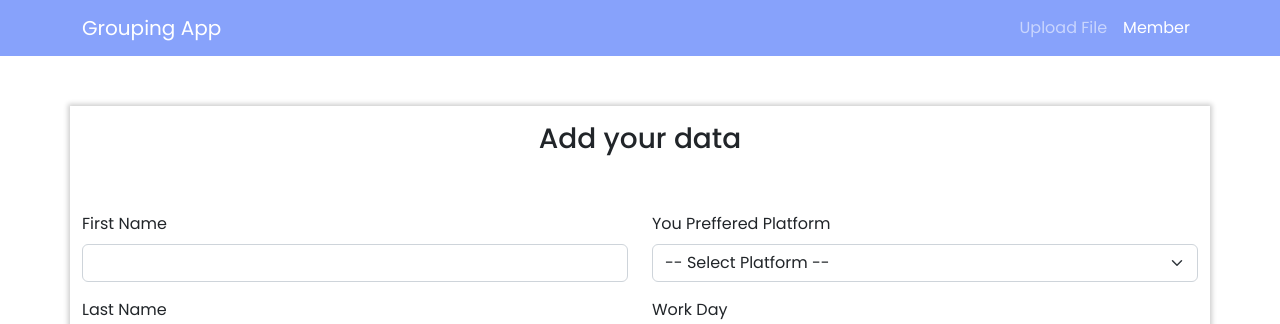
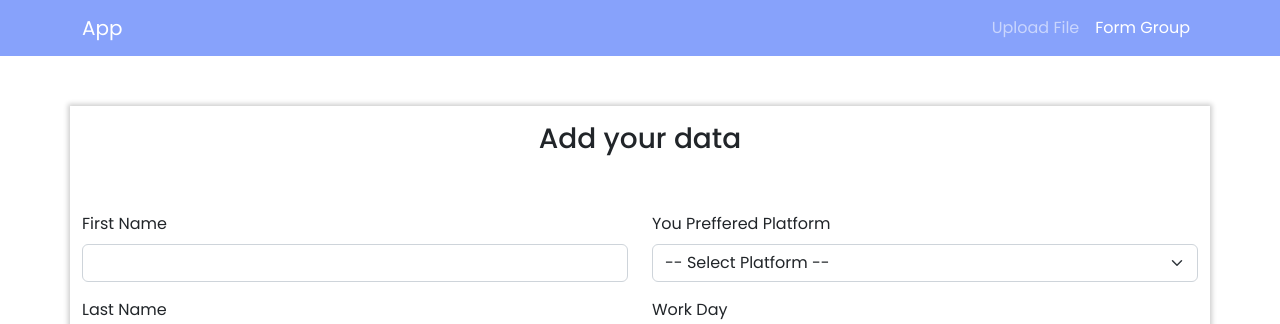
Before and after one commit to deyan-ardi/example-grouping-project, a PHP site: page /GanaDev-Project/user/member.php in a window 1280 px wide. Shown: the top 324 px of the page. Run offline with PHP 8.4, Linux system fonts and the light colour scheme.

Commit message:
fix revisi

```diff
--- a/user/components/_header.php
+++ b/user/components/_header.php
@@ -11,7 +11,7 @@ $page_name = substr($_SERVER["SCRIPT_NAME"], strrpos($_SERVER["SCRIPT_NAME"], "/
 if ($page_name == "index.php") {
     $page = "Upload File";
 } else {
-    $page = "Add Member";
+    $page = "Form Group";
 }
 ?>
-<title>Grouping App ~ <?= $page; ?></title>
+<title>App ~ <?= $page; ?></title>
--- a/user/components/_navbar.php
+++ b/user/components/_navbar.php
@@ -2,7 +2,7 @@
 
 <nav class="navbar navbar-dark navbar-expand-lg bg-custom-1">
     <div class="container">
-        <a class="navbar-brand" href="#">Grouping App</a>
+        <a class="navbar-brand" href="#">App</a>
         <button class="navbar-toggler" type="button" data-bs-toggle="collapse" data-bs-target="#navbarNav" aria-controls="navbarNav" aria-expanded="false" aria-label="Toggle navigation">
             <span class="navbar-toggler-icon"></span>
         </button>
@@ -12,7 +12,7 @@
                     <a class="nav-link <?= basename($_SERVER['SCRIPT_NAME']) == "index.php" ? "active" : "" ?>" aria-current="page" href="<?= $config['base_url']; ?>/user/index.php">Upload File</a>
                 </li>
                 <li class="nav-item">
-                    <a class="nav-link <?= basename($_SERVER['SCRIPT_NAME']) == "member.php" ? "active" : "" ?>" href="<?= $config['base_url']; ?>/user/member.php">Member</a>
+                    <a class="nav-link <?= basename($_SERVER['SCRIPT_NAME']) == "member.php" ? "active" : "" ?>" href="<?= $config['base_url']; ?>/user/member.php">Form Group</a>
                 </li>
             </ul>
         </div>
```
